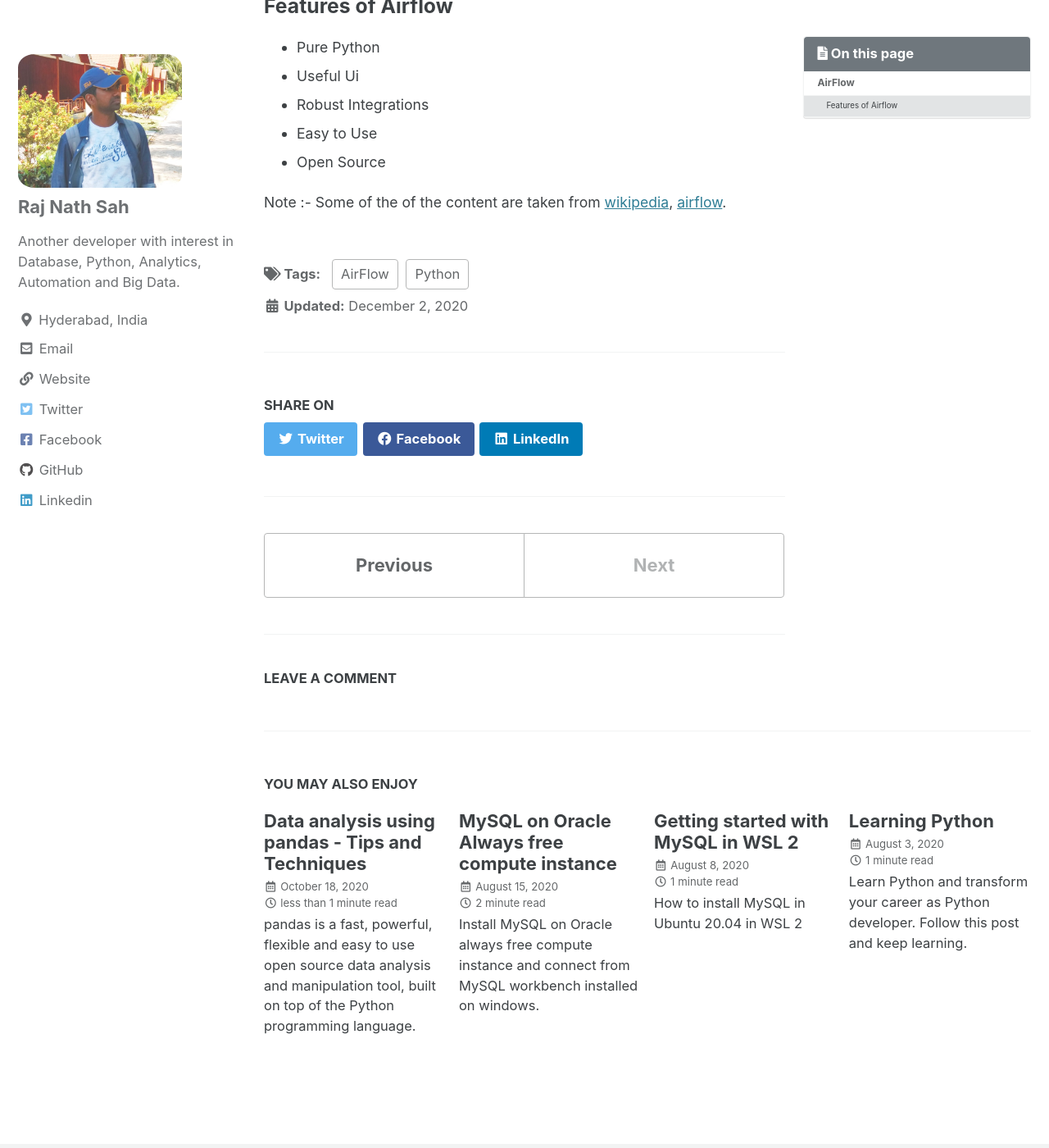
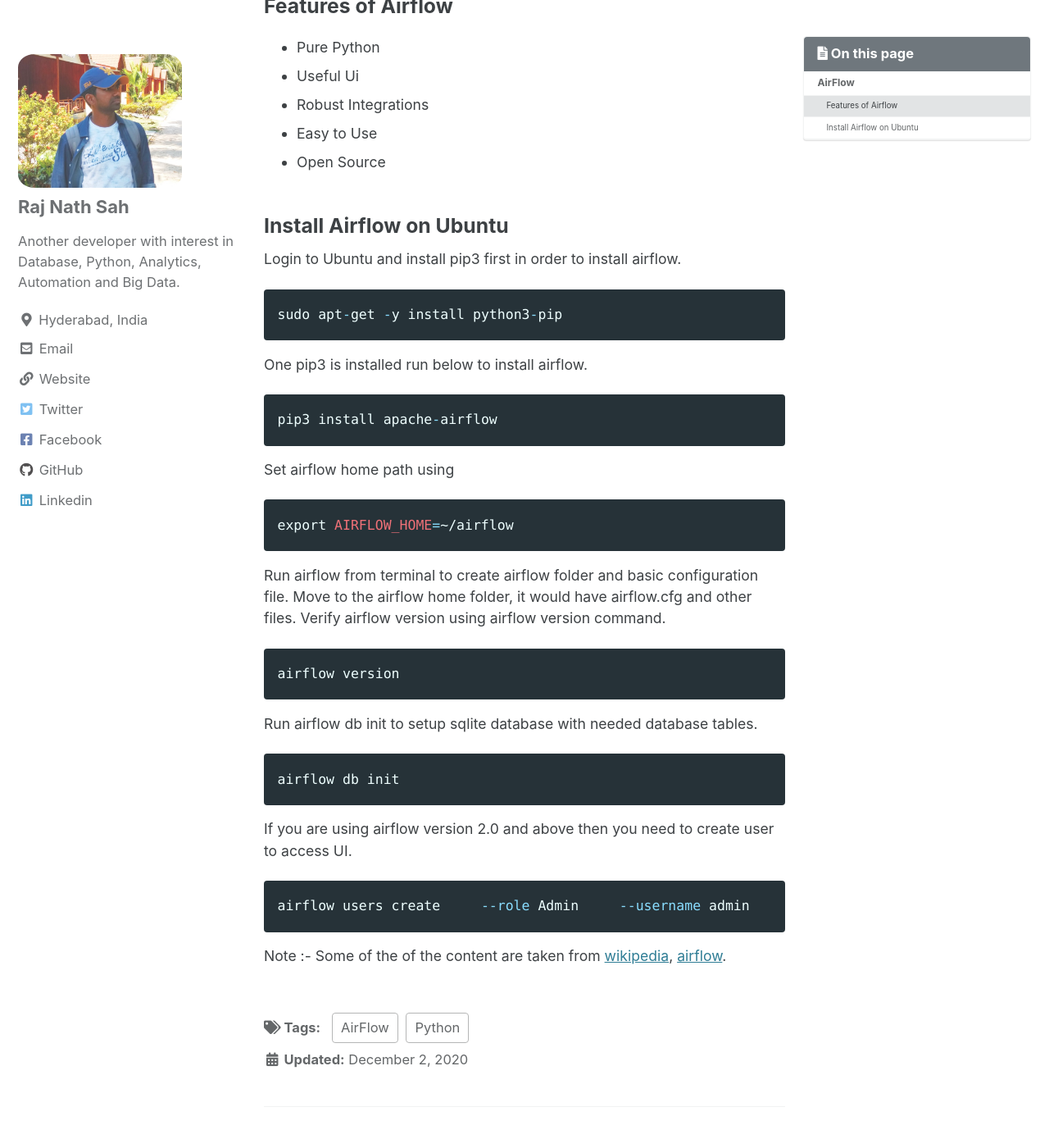
Before and after one commit to rajnathsah/rajnathsah.github.io, a Jekyll site: the page built from _posts/2020-12-02-airflow.md, in a window 1280 px wide and 1400 px high, scrolled down 573 px. Shown: the whole window at 82% size. Built offline with Jekyll 4.4.1, drawn with Linux system fonts in a browser that asks for light colours; cached includes are drawn as plain includes; comment, search, counter and statistics services are not loaded.

Commit message:
Update 2020-12-02-airflow.md

````diff
--- a/_posts/2020-12-02-airflow.md
+++ b/_posts/2020-12-02-airflow.md
@@ -17,5 +17,32 @@
 *  Easy to Use
 *  Open Source
 
+### Install Airflow on Ubuntu
+Login to Ubuntu and install pip3 first in order to install airflow.
+```python
+sudo apt-get -y install python3-pip
+```
+One pip3 is installed run below to install airflow.
+```python
+pip3 install apache-airflow
+```
+Set airflow home path using
+```shell
+export AIRFLOW_HOME=~/airflow
+```
+Run airflow from terminal to create airflow folder and basic configuration file. Move to the airflow home folder, it would have airflow.cfg and other files. Verify airflow version using airflow version command.
+```shell
+airflow version
+```
+Run airflow db init to setup sqlite database with needed database tables.
+```shell
+airflow db init
+```
+If you are using airflow version 2.0 and above then you need to create user to access UI.
+```shell
+airflow users create     --role Admin     --username admin     --firstname <first name>     --lastname <last name>     --email <emailid>
+```
+
+
 
 Note :- Some of the of the content are taken from [wikipedia](https://en.wikipedia.org/wiki/Apache_Airflow), [airflow](https://airflow.apache.org/).
````
